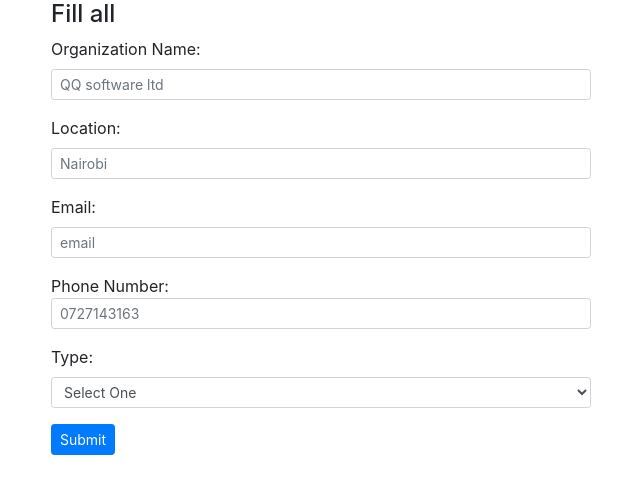
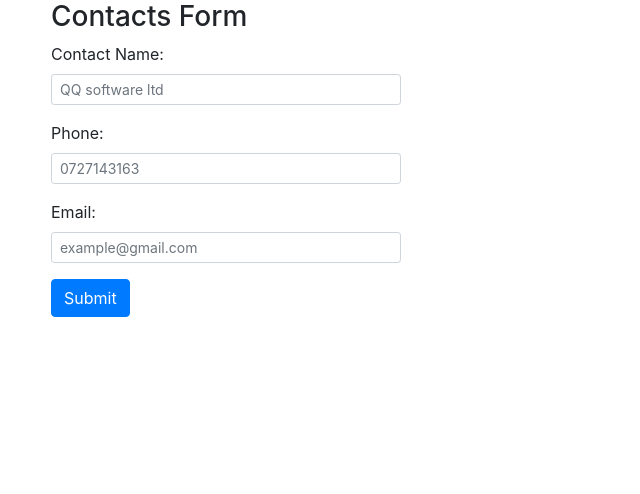
Before and after one commit to kipkoechgilbert312/talkTalk, a PHP site: page /contacts.php in a window 1280 px wide. Shown: the part 56-550 px from the top of the page, without its empty margins (34-674 px from the left). Run offline with PHP 8.4, Linux system fonts and the light colour scheme; the visitor is signed in with stand-in values (Sample User, id 1).

Commit message:
new changes

```diff
--- a/account.php
+++ b/account.php
@@ -14,8 +14,6 @@ if(isset($_POST['account'])){
     $orgName =$_POST['OrgName'];
     $type=$_POST['type'];
     $email=$_POST['email'];
-
-
 
     function accounts($location,$orgPhone,$orgName,$email,$type){
 
@@ -62,6 +60,8 @@ if(isset($_POST['account'])){
         </a>
         <div class="dropdown-menu" aria-labelledby="navbarDropdownMenuLink">
           <a class="dropdown-item" href="account.php">Add Account</a>
+          <a class="dropdown-item" href="contacts.php">Contacts</a>
+          <a class="dropdown-item" href="category.php">Category</a>
           <a class="dropdown-item" href="reset-password.php">Reset Password</a>
           <a class="dropdown-item" href="logout.php">Logout</a>
         </div>
--- a/category.php
+++ b/category.php
@@ -57,6 +57,8 @@ if(isset($_POST['cat'])){
         </a>
         <div class="dropdown-menu" aria-labelledby="navbarDropdownMenuLink">
           <a class="dropdown-item" href="account.php">Add Account</a>
+          <a class="dropdown-item" href="contacts.php">Contacts</a>
+          <a class="dropdown-item" href="category.php">Category</a>
           <a class="dropdown-item" href="reset-password.php">Reset Password</a>
           <a class="dropdown-item" href="logout.php">Logout</a>
         </div>
--- a/contacts.php
+++ b/contacts.php
@@ -7,16 +7,16 @@ if(!isset($_SESSION["loggedin"]) || $_SESSION["loggedin"] !== true){
     header("location: login.php");
     exit;
 }
-if(isset($_POST['account'])){
+if(isset($_POST['submit'])){
 
-    $contCatId =$_POST['location'];
+    $contCatId =45;
     $contPhone =$_POST['phone'];
     $contName =$_POST['contName'];
     $contCreator = $_SESSION["id"];
-    $contEmail=$_POST['email'];
+    $contEmail=$_POST['contmail'];
 
     function contacts($contCatId,$contPhone,$contName, $contCreator,$contEmail){
-        $sql = "INSERT INTO accounts(OrganisationName,phone,Email,AccountLocation,AccountType) VALUES($contCatId,$contPhone,$contName, $contCreator,$contEmail)";
+        $sql = "INSERT INTO contacts(ContCatID, ContPhone,ContName,ContCreator,ContEmail) VALUES('$contCatId','$contPhone','$contName', '$contCreator','$contEmail')";
 
        connectdb()->exec($sql);
        echo "<script type= 'text/javascript'>alert('Data successfully sent');</script>";
@@ -58,6 +58,8 @@ if(isset($_POST['account'])){
         </a>
         <div class="dropdown-menu" aria-labelledby="navbarDropdownMenuLink">
           <a class="dropdown-item" href="account.php">Add Account</a>
+          <a class="dropdown-item" href="contacts.php">Contacts</a>
+          <a class="dropdown-item" href="category.php">Category</a>
           <a class="dropdown-item" href="reset-password.php">Reset Password</a>
           <a class="dropdown-item" href="logout.php">Logout</a>
         </div>
@@ -66,32 +68,20 @@ if(isset($_POST['account'])){
   </div>
 </nav>
 <div class="row">
-<div class="col-6" id="body-adjust">
+
+<div class="col-sm-4">
     <form action="" method="post">
-                    <h4>Fill all</h4>
+            <h3>Contacts Form</h3>
             <div class="form-group">
-                    <label for="OrgName">Organization Name:</label> <input type="text" name="OrgName" id="OrgName" class="form-control form-control-sm" placeholder="QQ software ltd">
+                <label for="OrgName">Contact Name:</label> <input type="text" name="contName" id="OrgName" class="form-control form-control-sm" placeholder="QQ software ltd">
             </div>
             <div class="form-group">
-                    <label for="location">Location:</label> <input type="text" name="location" id="location" class="form-control form-control-sm" placeholder="Nairobi">
+                <label for="Phone">Phone:</label>  <input type="tel" name="phone" id="contPhone" class="form-control form-control-sm" placeholder="0727143163">
             </div>
             <div class="form-group">
-                        <label for="">Email:</label><input type="email" name="email" id="email" class="form-control form-control-sm" placeholder="email">
+                <label for="email">Email:</label> <input type="email" name="contmail" id="mail" placeholder="example@gmail.com" class="form-control form-control-sm">
             </div>
-                    <div class="form-group">Phone Number:<label for="Phone"></label><input type="tel" name="phone" id="phone" class="form-control form-control-sm" placeholder="0727143163"></div>
-                    <div class="form-group"><label for="type">Type:</label>
-                        <select name="type" id="" class="form-control form-control-sm">
-                            <option value="#">Select One</option>
-                            <option value="company" >Company</option>
-                            <option value="church" >Church</option>
-                            <option value="school" >School</option>
-                            <option value="university" >University</option>
-                            <option value="college" >College</option>
-                            <option value="ngo" >NGO</option>
-                        </select>
-                    </div>
-
-                    <button type="submit" class="btn btn-sm btn-primary" name="account">Submit</button>
+            <button type="submit" class="btn btn-primary" name="submit">Submit</button>
         </form>
     </div>
 
--- a/index.php
+++ b/index.php
@@ -49,6 +49,7 @@ if(isset($_POST['send'])){
         <div class="dropdown-menu" aria-labelledby="navbarDropdownMenuLink">
           <a class="dropdown-item" href="account.php">Add Account</a>
           <a class="dropdown-item" href="category.php">Add Category</a>
+          <a class="dropdown-item" href="contacts.php">Contacts</a>
           <a class="dropdown-item" href="reset-password.php">Reset Password</a>
           <a class="dropdown-item" href="logout.php">Logout</a>
         </div>
```
Lines whose indentation alone changed are shown as unchanged.
